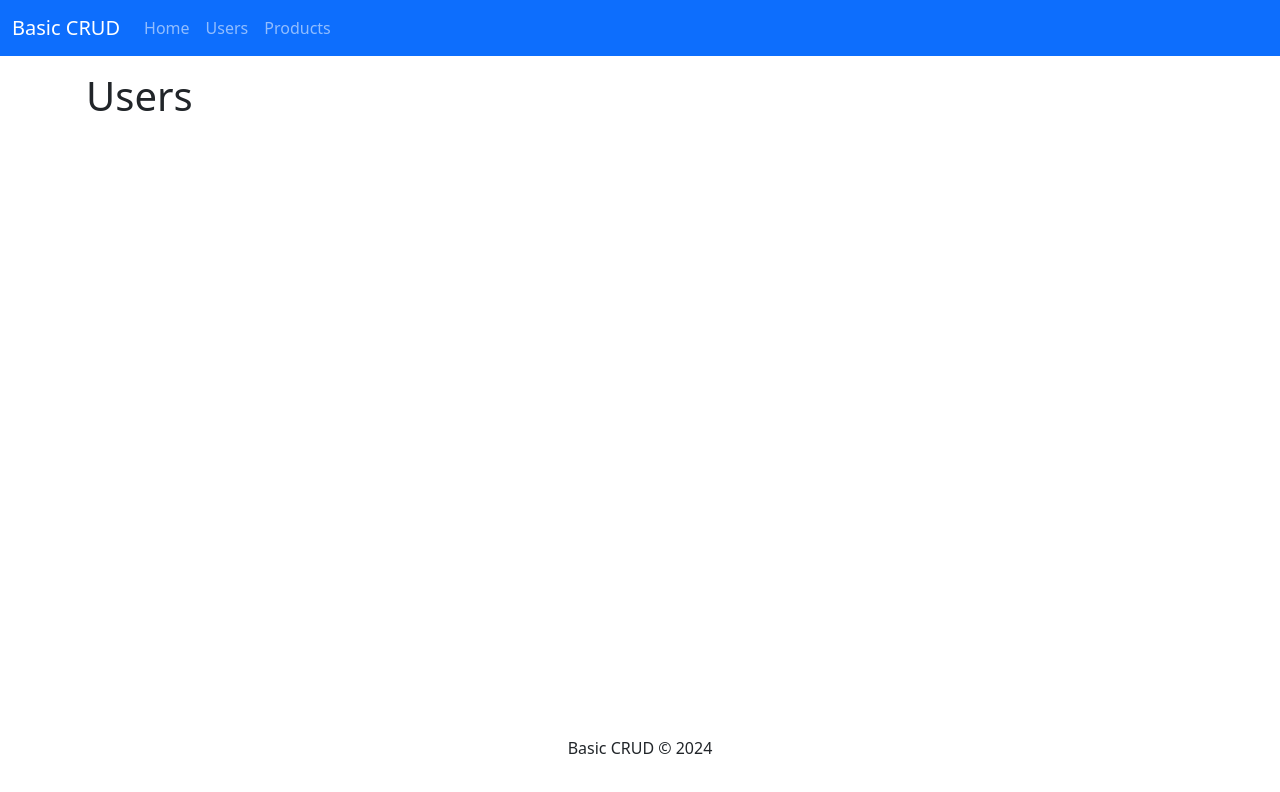
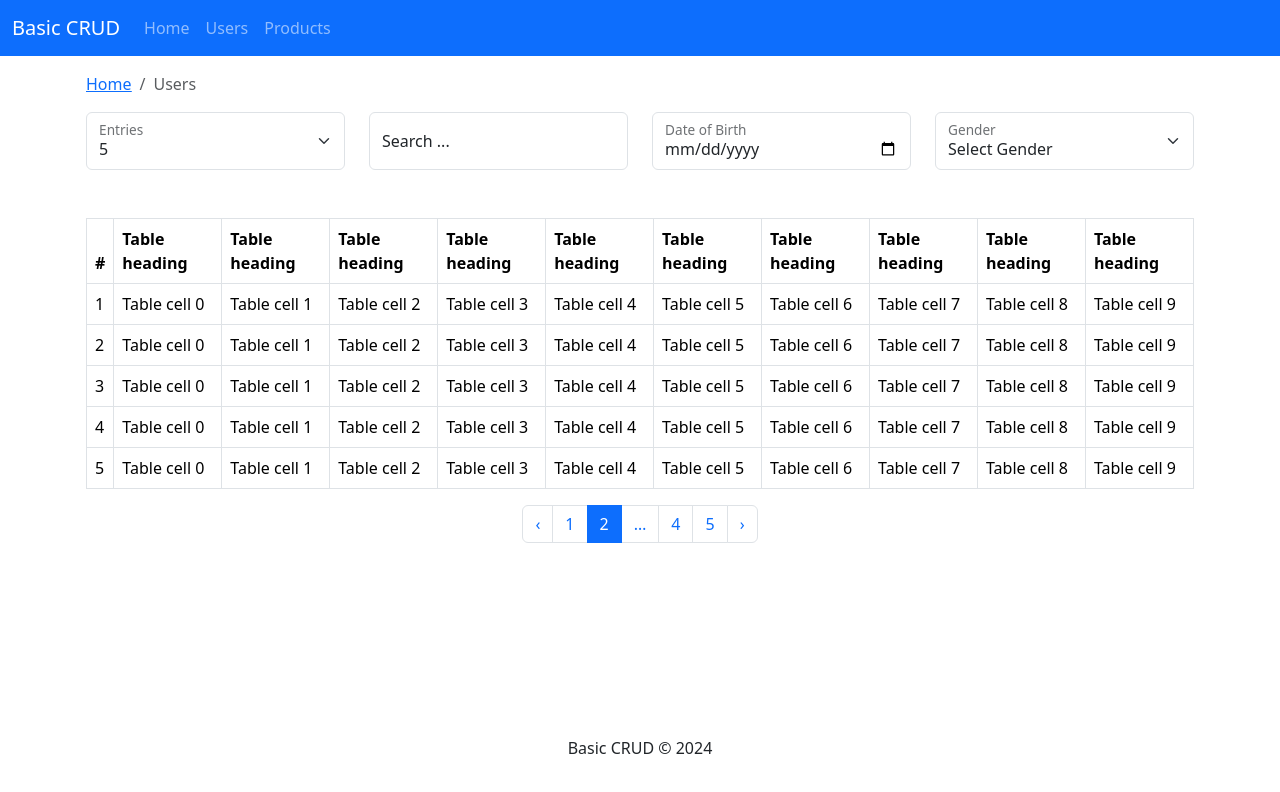
Before and after one commit to agashe/basic-react-crud, a React (Vite) app: page /users in a window 1280 px wide. Shown: the top 792 px of the page. Built offline with nearby package versions, Linux system fonts and the light colour scheme.

Commit message:
users page done

```diff
--- a/src/Pages/Home.jsx
+++ b/src/Pages/Home.jsx
@@ -1,11 +1,10 @@
-import Container from 'react-bootstrap/Container'
 import Card from 'react-bootstrap/Card'
 import Row from 'react-bootstrap/Row'
 import Col from 'react-bootstrap/Col'
 
 export default function Home() {
   return (
-    <Container>
+    <>
       <Card style={{ height: '200px', margin: '0 auto', textAlign: 'center' }}>
         <Card.Body>
           <Card.Title>
@@ -58,6 +57,6 @@ export default function Home() {
           </Card>
         </Col>
       </Row>
-    </Container>
+    </>
   )
 }
--- a/src/Pages/Users.jsx
+++ b/src/Pages/Users.jsx
@@ -1,7 +1,108 @@
+import FloatingLabel from 'react-bootstrap/FloatingLabel'
+import Pagination from 'react-bootstrap/Pagination'
+import Breadcrumb from 'react-bootstrap/Breadcrumb'
+import Table from 'react-bootstrap/Table'
+import Form from 'react-bootstrap/Form'
+import Row from 'react-bootstrap/Row'
+import Col from 'react-bootstrap/Col'
+import { Link } from 'react-router-dom'
+
 export default function Users() {
   return (
     <>
-      <h1>Users</h1>
+      <Breadcrumb>
+        <Breadcrumb.Item>
+          <Link to='/'>Home</Link>
+        </Breadcrumb.Item>
+        <Breadcrumb.Item active>Users</Breadcrumb.Item>
+      </Breadcrumb>
+
+      <Form>
+        <Row>
+          <Col>
+            <FloatingLabel label='Entries'>
+              <Form.Select>
+                <option value="5" selected>5</option>
+                <option value="10">10</option>
+                <option value="20">20</option>
+                <option value="50">50</option>
+              </Form.Select>
+            </FloatingLabel>
+          </Col>
+          <Col>
+            <FloatingLabel label='Search ...'>
+              <Form.Control placeholder="Enter something ..." />
+            </FloatingLabel>
+          </Col>
+          <Col>
+            <FloatingLabel label='Date of Birth'>
+              <Form.Control type="date" />
+            </FloatingLabel>
+          </Col>
+          <Col>
+            <FloatingLabel label='Gender'>
+              <Form.Select>
+                <option disabled selected>Select Gender</option>
+                <option value="male">Male</option>
+                <option value="female">Female</option>
+              </Form.Select>
+            </FloatingLabel>
+          </Col>
+        </Row>
+      </Form>
+
+      <Table bordered className='mt-5'>
+        <thead>
+          <tr>
+            <th>#</th>
+            {Array.from({ length: 10 }).map((_, index) => (
+              <th key={index}>Table heading</th>
+            ))}
+          </tr>
+        </thead>
+        <tbody>
+          <tr>
+            <td>1</td>
+            {Array.from({ length: 10 }).map((_, index) => (
+              <td key={index}>Table cell {index}</td>
+            ))}
+          </tr>
+          <tr>
+            <td>2</td>
+            {Array.from({ length: 10 }).map((_, index) => (
+              <td key={index}>Table cell {index}</td>
+            ))}
+          </tr>
+          <tr>
+            <td>3</td>
+            {Array.from({ length: 10 }).map((_, index) => (
+              <td key={index}>Table cell {index}</td>
+            ))}
+          </tr>
+          <tr>
+            <td>4</td>
+            {Array.from({ length: 10 }).map((_, index) => (
+              <td key={index}>Table cell {index}</td>
+            ))}
+          </tr>
+          <tr>
+            <td>5</td>
+            {Array.from({ length: 10 }).map((_, index) => (
+              <td key={index}>Table cell {index}</td>
+            ))}
+          </tr>
+        </tbody>
+      </Table>
+
+      <Pagination style={{ display: "flex", justifyContent: "center" }}>
+        <Pagination.Prev />
+        <Pagination.Item>{1}</Pagination.Item>
+        <Pagination.Item active>{2}</Pagination.Item>
+        <Pagination.Ellipsis />
+        <Pagination.Item>{4}</Pagination.Item>
+        <Pagination.Item>{5}</Pagination.Item>
+        <Pagination.Next />
+      </Pagination>
     </>
   )
 }
```
